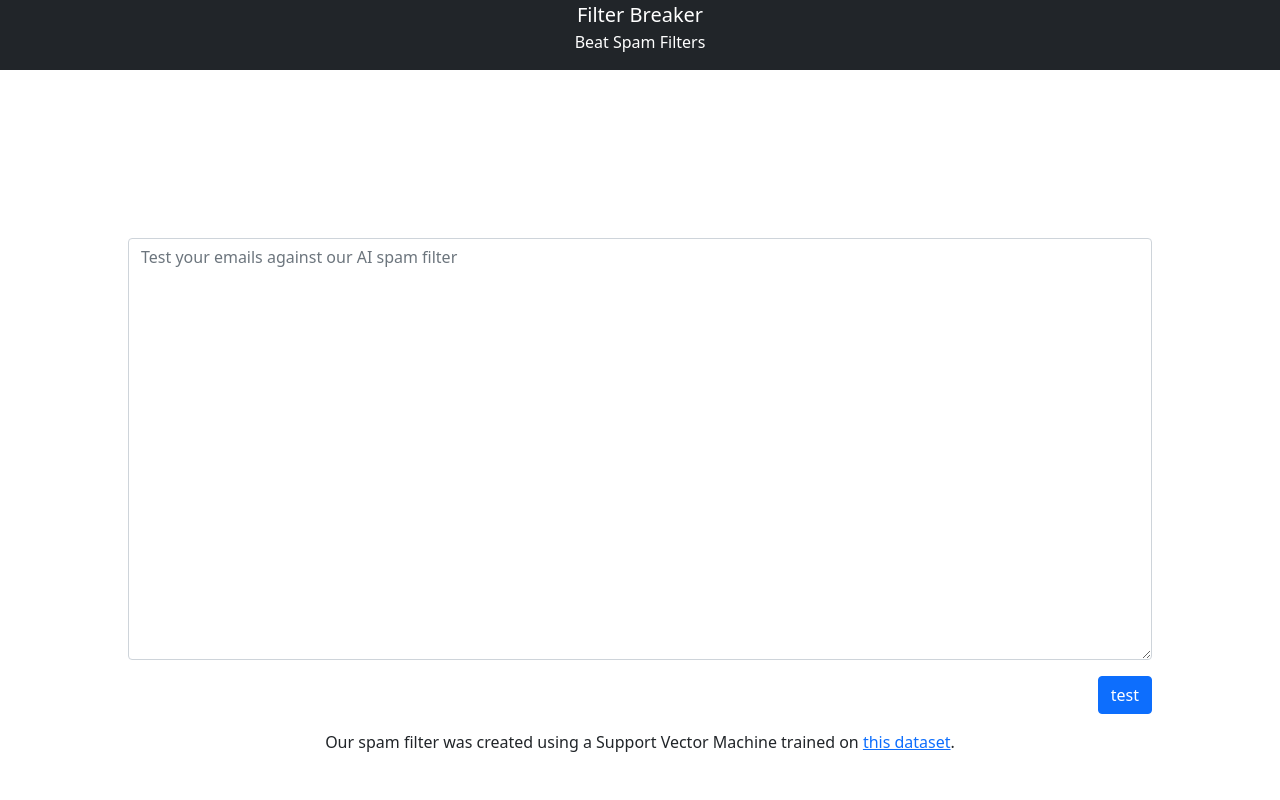
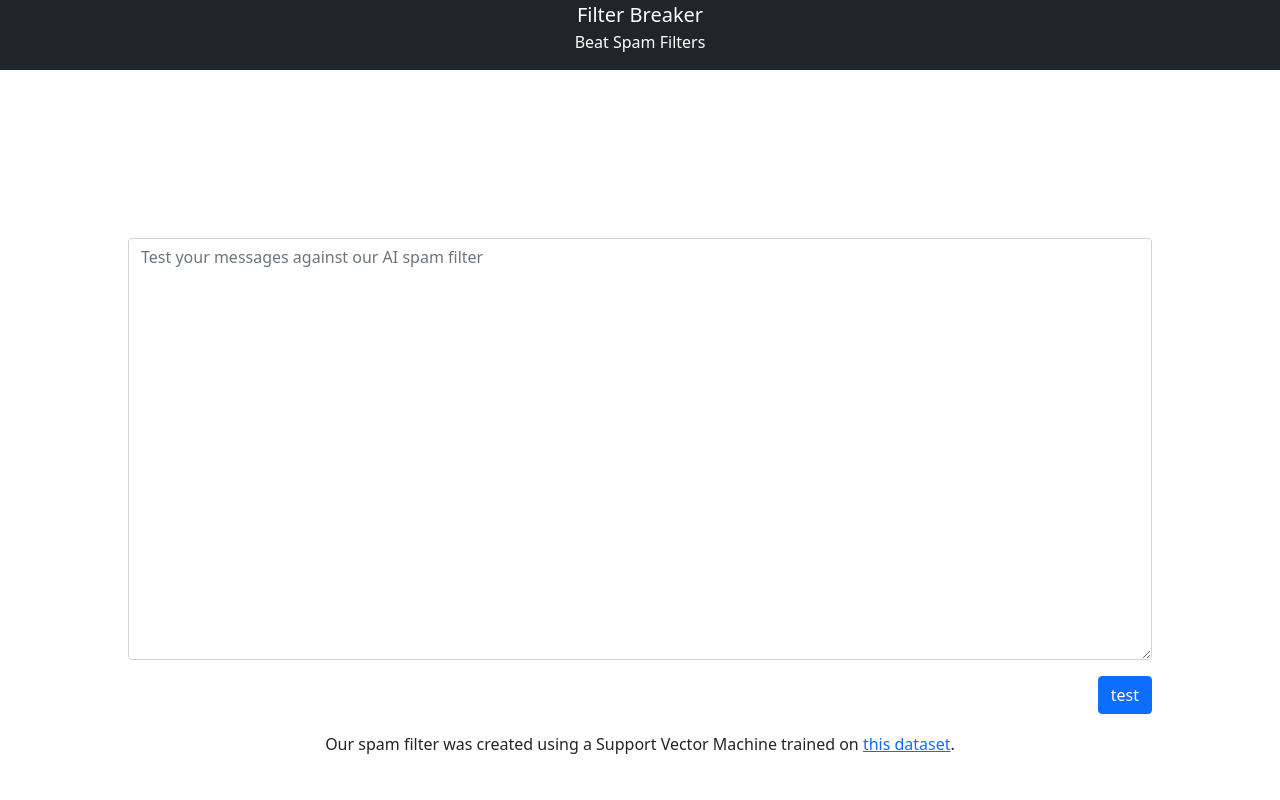
Before and after one commit to MattAxon/spamfilter, a Flask app: page / in a window 1280 px wide. Run offline with Flask 2, Linux system fonts and the light colour scheme.

Commit message:
fixed footer

```diff
--- a/static/css/index.css
+++ b/static/css/index.css
@@ -62,4 +62,5 @@ article{
     margin: auto;
     text-align: center;
     padding-top: 2vh;
+    margin: 2px;
 }
--- a/templates/index.html
+++ b/templates/index.html
@@ -22,7 +22,7 @@
         <h1 id="result-header"></h1>
         <form>
             <div class="form-row text-right">
-                <textarea placeholder="Test your emails against our AI spam filter" id="text-area" class="form-control" rows="17"></textarea>
+                <textarea placeholder="Test your messages against our AI spam filter" id="text-area" class="form-control" rows="17"></textarea>
             </div>
             <div class="bt-btn">
                 <button type="button" id="submitBtn" class="btn btn-primary">test</button>
```
